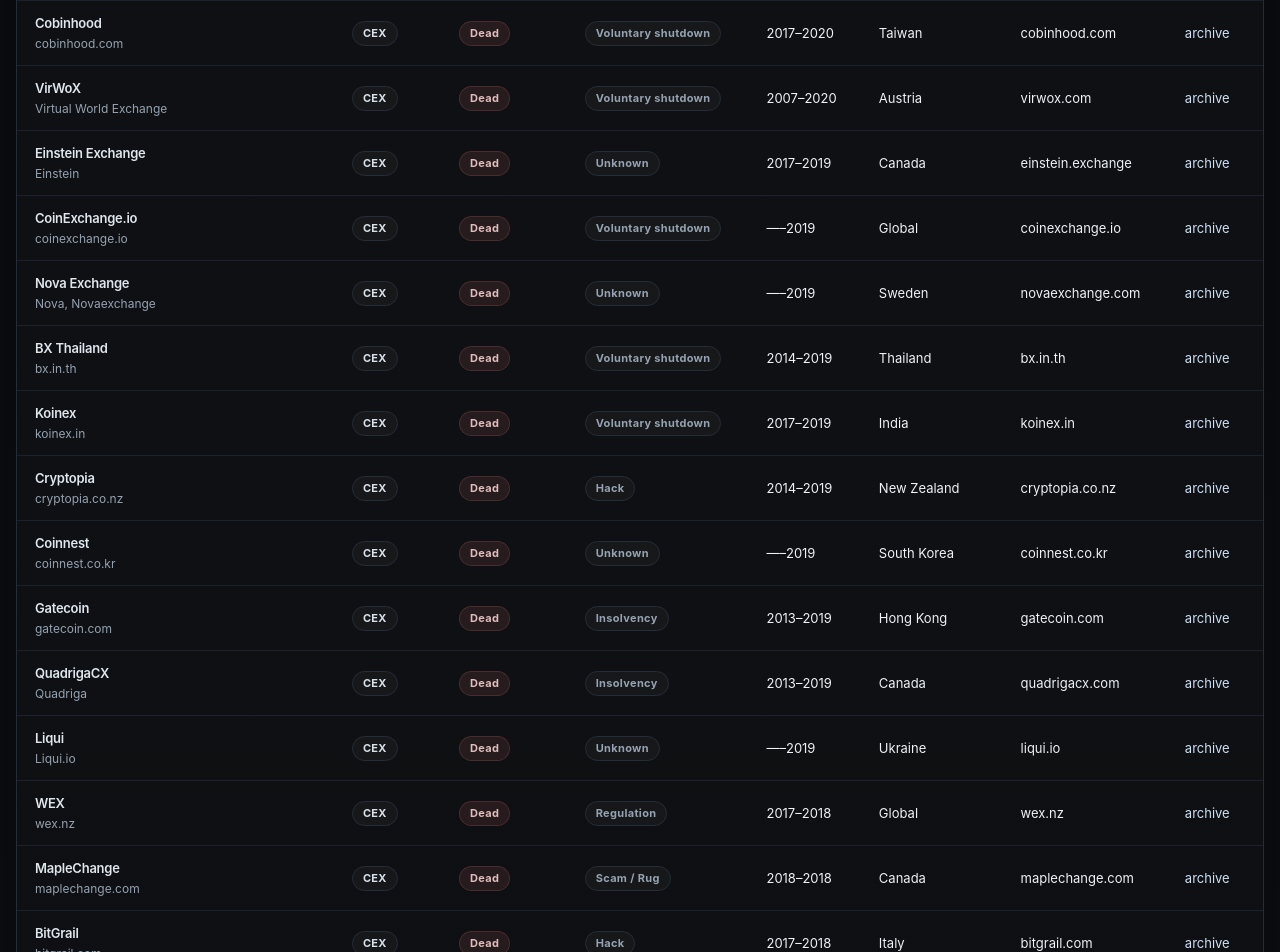
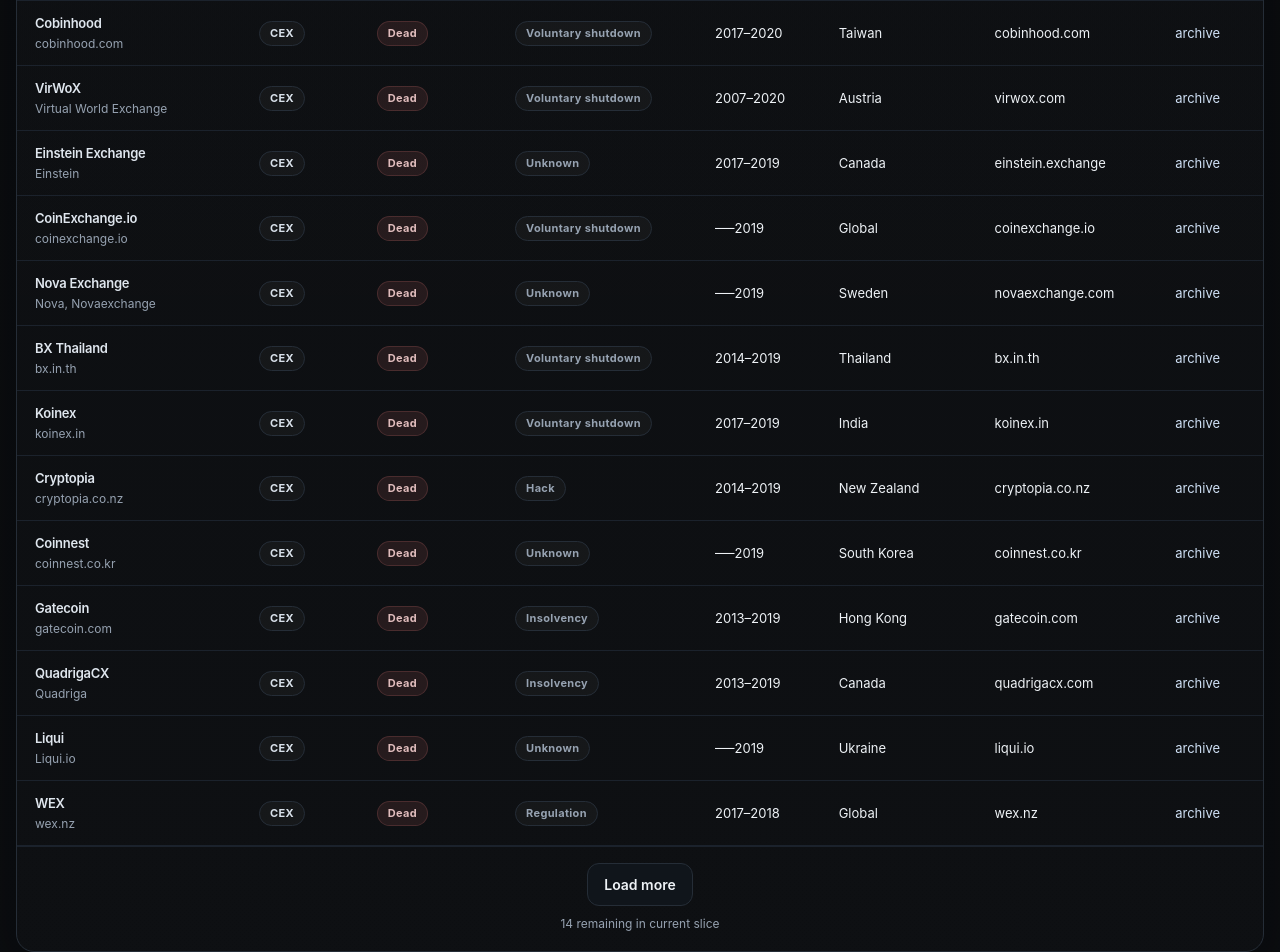
Before and after one commit to badjoke-lab/historical-exchange-index, a Next.js app: page /dead in a window 1280 px wide. Shown: the part 1640-2592 px from the top of the page. Built offline with nearby package versions, Linux system fonts and the light colour scheme.

Commit message:
HEI: add load more pagination to dead registry

```diff
--- a/src/app/globals.css
+++ b/src/app/globals.css
@@ -1286,3 +1286,32 @@ tbody tr:hover {
     display: inline-flex;
   }
 }
+
+.registry-load-more {
+  display: grid;
+  justify-items: center;
+  gap: 10px;
+  padding: 16px 18px 20px;
+  border-top: 1px solid var(--line-soft);
+}
+
+.registry-load-more-note {
+  color: var(--muted);
+  font-size: 12px;
+}
+
+@media (max-width: 767px) {
+  .registry-load-more {
+    padding: 14px 12px 16px;
+    gap: 8px;
+  }
+
+  .registry-load-more .btn {
+    width: 100%;
+    justify-content: center;
+  }
+
+  .registry-load-more-note {
+    font-size: 11px;
+  }
+}
--- a/src/components/registry/dead-explorer-client.tsx
+++ b/src/components/registry/dead-explorer-client.tsx
@@ -36,8 +36,150 @@ type ReasonFilter =
   | 'chain_failure'
   | 'unknown'
 
+const INITIAL_VISIBLE = 24
+const LOAD_MORE_STEP = 24
+
 function chipClass(status: string) {
   return `chip ${status}`
+}
+
+function DeadRegistrySlice({ filtered }: { filtered: EntityRecord[] }) {
+  const [visibleCount, setVisibleCount] = useState(INITIAL_VISIBLE)
+
+  const visible = useMemo(() => filtered.slice(0, visibleCount), [filtered, visibleCount])
+  const remaining = Math.max(filtered.length - visible.length, 0)
+
+  return (
+    <>
+      <div className="desktop-table">
+        <table>
+          <thead>
+            <tr>
+              <th>Name</th>
+              <th>Type</th>
+              <th>Status</th>
+              <th>Death reason</th>
+              <th>Years</th>
+              <th>Origin</th>
+              <th>Domain</th>
+              <th>Archive</th>
+            </tr>
+          </thead>
+          <tbody>
+            {visible.length === 0 ? (
+              <tr>
+                <td colSpan={8}>
+                  <div className="name-cell">
+                    <span className="name-main">No matching records</span>
+                    <span className="name-sub">Try clearing filters or broadening the search query.</span>
+                  </div>
+                </td>
+              </tr>
+            ) : (
+              visible.map((entity) => (
+                <tr key={entity.id}>
+                  <td>
+                    <div className="name-cell">
+                      <Link className="name-main subtle-link" href={`/exchange/${entity.slug}/`}>
+                        {entity.canonical_name}
+                      </Link>
+                      <span className="name-sub">
+                        {entity.aliases.length > 0 ? entity.aliases.join(', ') : entity.official_domain_original ?? '—'}
+                      </span>
+                    </div>
+                  </td>
+                  <td>
+                    <span className="chip type">{entity.type.toUpperCase()}</span>
+                  </td>
+                  <td>
+                    <span className={chipClass(entity.status)}>{STATUS_LABELS[entity.status]}</span>
+                  </td>
+                  <td>
+                    {entity.death_reason ? (
+                      <span className="chip reason">{DEATH_REASON_LABELS[entity.death_reason]}</span>
+                    ) : (
+                      <span className="muted">—</span>
+                    )}
+                  </td>
+                  <td>{formatYears(entity.launch_date, entity.death_date)}</td>
+                  <td>{entity.country_or_origin ?? '—'}</td>
+                  <td>{entity.official_domain_original ?? '—'}</td>
+                  <td>
+                    {entity.archived_url ? (
+                      <a className="archive-link" href={entity.archived_url} target="_blank" rel="noreferrer">
+                        archive
+                      </a>
+                    ) : (
+                      <span className="muted">—</span>
+                    )}
+                  </td>
+                </tr>
+              ))
+            )}
+          </tbody>
+        </table>
+      </div>
+
+      <div className="compact-list">
+        {visible.length === 0 ? (
+          <div className="record-empty">
+            <div className="name-cell">
+              <span className="name-main">No matching records</span>
+              <span className="name-sub">Try clearing filters or broadening the search query.</span>
+            </div>
+          </div>
+        ) : (
+          <div className="record-list">
+            {visible.map((entity) => (
+              <div className="record-item" key={entity.id}>
+                <div className="record-top">
+                  <div className="record-main">
+                    <Link className="record-title subtle-link" href={`/exchange/${entity.slug}/`}>
+                      {entity.canonical_name}
+                    </Link>
+                  </div>
+
+                  <div className="record-chips">
+                    <span className="chip type">{entity.type.toUpperCase()}</span>
+                    <span className={chipClass(entity.status)}>{STATUS_LABELS[entity.status]}</span>
+                  </div>
+                </div>
+
+                <div className="record-meta">
+                  {entity.death_reason ? (
+                    <span className="chip reason">{DEATH_REASON_LABELS[entity.death_reason]}</span>
+                  ) : (
+                    <span className="muted">—</span>
+                  )}
+                  <span>{formatYears(entity.launch_date, entity.death_date)}</span>
+                  {entity.archived_url ? (
+                    <a className="archive-link" href={entity.archived_url} target="_blank" rel="noreferrer">
+                      Archive
+                    </a>
+                  ) : (
+                    <span className="muted">No archive</span>
+                  )}
+                </div>
+              </div>
+            ))}
+          </div>
+        )}
+      </div>
+
+      {remaining > 0 ? (
+        <div className="registry-load-more">
+          <button
+            type="button"
+            className="btn"
+            onClick={() => setVisibleCount((count) => count + LOAD_MORE_STEP)}
+          >
+            Load more
+          </button>
+          <div className="registry-load-more-note">{remaining} remaining in current slice</div>
+        </div>
+      ) : null}
+    </>
+  )
 }
 
 export default function DeadExplorerClient({ entities, summary }: Props) {
@@ -69,6 +211,8 @@ export default function DeadExplorerClient({ entities, summary }: Props) {
       return haystack.includes(q)
     })
   }, [entities, query, typeFilter, statusFilter, reasonFilter])
+
+  const sliceKey = `${query.trim().toLowerCase()}::${typeFilter}::${statusFilter}::${reasonFilter}`
 
   return (
     <>
@@ -163,123 +307,10 @@ export default function DeadExplorerClient({ entities, summary }: Props) {
             {query ? `Search: "${query}" · ` : ''}
             type={typeFilter} · status={statusFilter} · reason={reasonFilter}
           </div>
-          <div>{filtered.length} results</div>
+          <div>Showing {Math.min(filtered.length, INITIAL_VISIBLE)}+ / {filtered.length}</div>
         </div>
 
-        <div className="desktop-table">
-          <table>
-            <thead>
-              <tr>
-                <th>Name</th>
-                <th>Type</th>
-                <th>Status</th>
-                <th>Death reason</th>
-                <th>Years</th>
-                <th>Origin</th>
-                <th>Domain</th>
-                <th>Archive</th>
-              </tr>
-            </thead>
-            <tbody>
-              {filtered.length === 0 ? (
-                <tr>
-                  <td colSpan={8}>
-                    <div className="name-cell">
-                      <span className="name-main">No matching records</span>
-                      <span className="name-sub">Try clearing filters or broadening the search query.</span>
-                    </div>
-                  </td>
-                </tr>
-              ) : (
-                filtered.map((entity) => (
-                  <tr key={entity.id}>
-                    <td>
-                      <div className="name-cell">
-                        <Link className="name-main subtle-link" href={`/exchange/${entity.slug}/`}>
-                          {entity.canonical_name}
-                        </Link>
-                        <span className="name-sub">
-                          {entity.aliases.length > 0 ? entity.aliases.join(', ') : entity.official_domain_original ?? '—'}
-                        </span>
-                      </div>
-                    </td>
-                    <td>
-                      <span className="chip type">{entity.type.toUpperCase()}</span>
-                    </td>
-                    <td>
-                      <span className={chipClass(entity.status)}>{STATUS_LABELS[entity.status]}</span>
-                    </td>
-                    <td>
-                      {entity.death_reason ? (
-                        <span className="chip reason">{DEATH_REASON_LABELS[entity.death_reason]}</span>
-                      ) : (
-                        <span className="muted">—</span>
-                      )}
-                    </td>
-                    <td>{formatYears(entity.launch_date, entity.death_date)}</td>
-                    <td>{entity.country_or_origin ?? '—'}</td>
-                    <td>{entity.official_domain_original ?? '—'}</td>
-                    <td>
-                      {entity.archived_url ? (
-                        <a className="archive-link" href={entity.archived_url} target="_blank" rel="noreferrer">
-                          archive
-                        </a>
-                      ) : (
-                        <span className="muted">—</span>
-                      )}
-                    </td>
-                  </tr>
-                ))
-              )}
-            </tbody>
-          </table>
-        </div>
-
-        <div className="compact-list">
-          {filtered.length === 0 ? (
-            <div className="record-empty">
-              <div className="name-cell">
-                <span className="name-main">No matching records</span>
-                <span className="name-sub">Try clearing filters or broadening the search query.</span>
-              </div>
-            </div>
-          ) : (
-            <div className="record-list">
-              {filtered.map((entity) => (
-                <div className="record-item" key={entity.id}>
-                  <div className="record-top">
-                    <div className="record-main">
-                      <Link className="record-title subtle-link" href={`/exchange/${entity.slug}/`}>
-                        {entity.canonical_name}
-                      </Link>
-                    </div>
-
-                    <div className="record-chips">
-                      <span className="chip type">{entity.type.toUpperCase()}</span>
-                      <span className={chipClass(entity.status)}>{STATUS_LABELS[entity.status]}</span>
-                    </div>
-                  </div>
-
-                  <div className="record-meta">
-                    {entity.death_reason ? (
-                      <span className="chip reason">{DEATH_REASON_LABELS[entity.death_reason]}</span>
-                    ) : (
-                      <span className="muted">—</span>
-                    )}
-                    <span>{formatYears(entity.launch_date, entity.death_date)}</span>
-                    {entity.archived_url ? (
-                      <a className="archive-link" href={entity.archived_url} target="_blank" rel="noreferrer">
-                        Archive
-                      </a>
-                    ) : (
-                      <span className="muted">No archive</span>
-                    )}
-                  </div>
-                </div>
-              ))}
-            </div>
-          )}
-        </div>
+        <DeadRegistrySlice key={sliceKey} filtered={filtered} />
       </section>
     </>
   )
```
